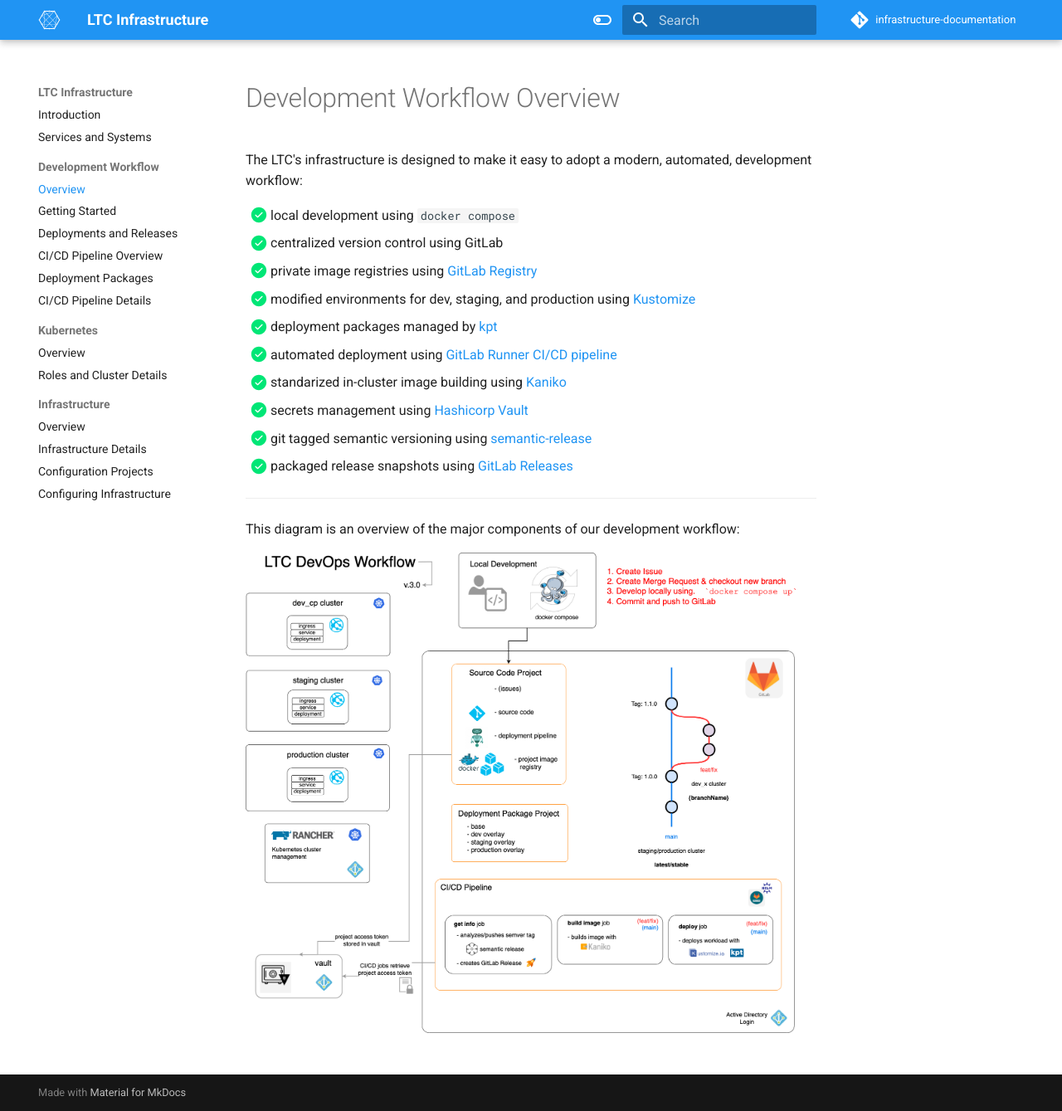
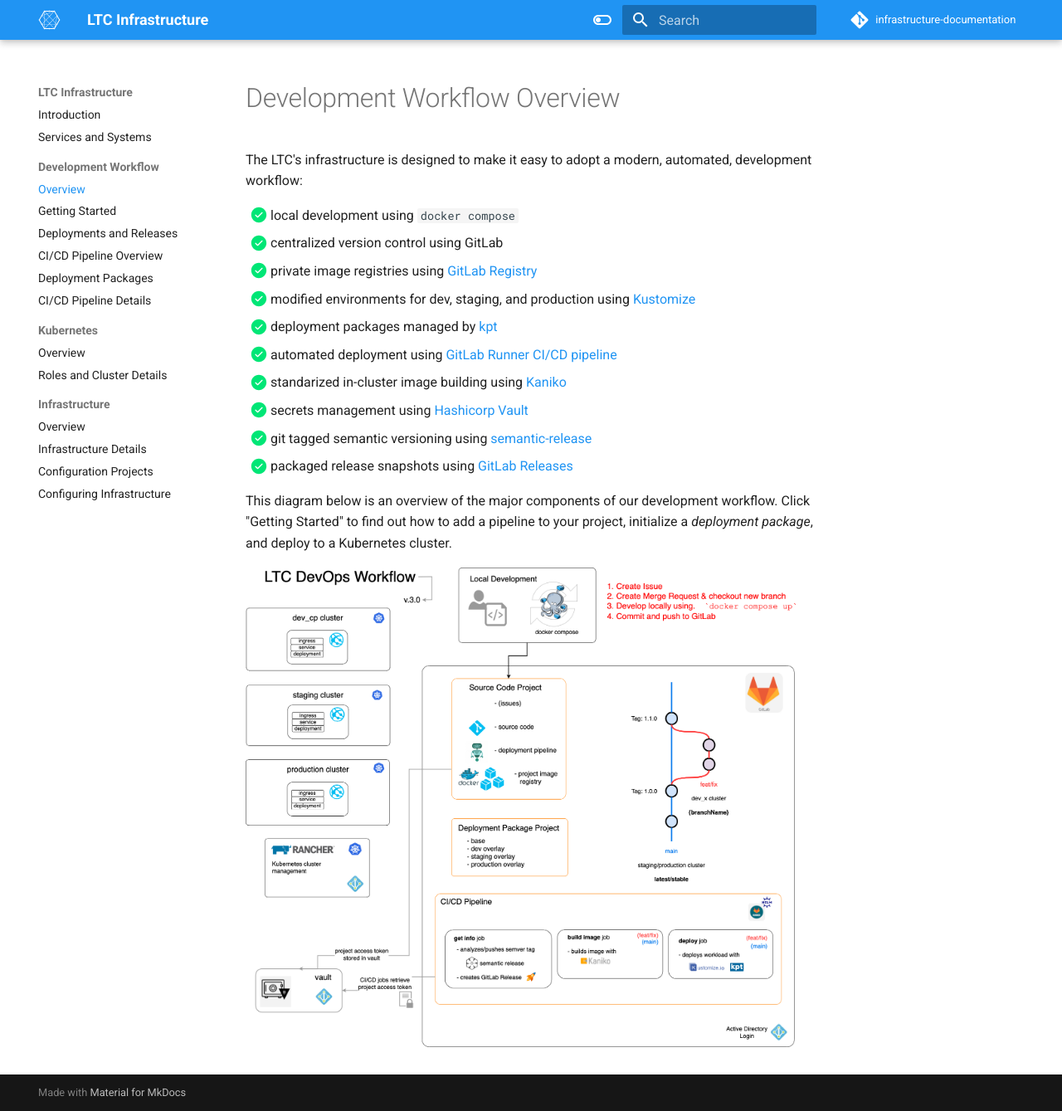
Before and after one commit to bcit-ltc/infrastructure-documentation, an MkDocs documentation site: the page built from docs/dev-workflow/index.md, in a window 1280 px wide and 1339 px high. Shown: the whole window at 83% size. Built offline with MkDocs 1.6.1 and Material for MkDocs 9.7.7, drawn with Linux system fonts in a browser that asks for light colours.

Commit message:
BREAKING CHANGE!: add text to development overview

```diff
--- a/docs/dev-workflow/index.md
+++ b/docs/dev-workflow/index.md
@@ -18,9 +18,7 @@
 - [x] git tagged semantic versioning using [semantic-release](https://semantic-release.gitbook.io/semantic-release/)
 - [x] packaged release snapshots using [GitLab Releases](https://docs.gitlab.com/ee/user/project/releases/)
 
-----
-
-This diagram is an overview of the major components of our development workflow:
+This diagram below is an overview of the major components of our development workflow. Click "Getting Started" to find out how to add a pipeline to your project, initialize a *deployment package*, and deploy to a Kubernetes cluster.
 
 [![Development workflow](../assets/dev-workflow-overview-new.png#only-light)](../assets/dev-workflow-overview.png)
 [![Development workflow](../assets/dev-workflow-overview-new-dark.png#only-dark)](../assets/dev-workflow-overview-dark.png)
```
